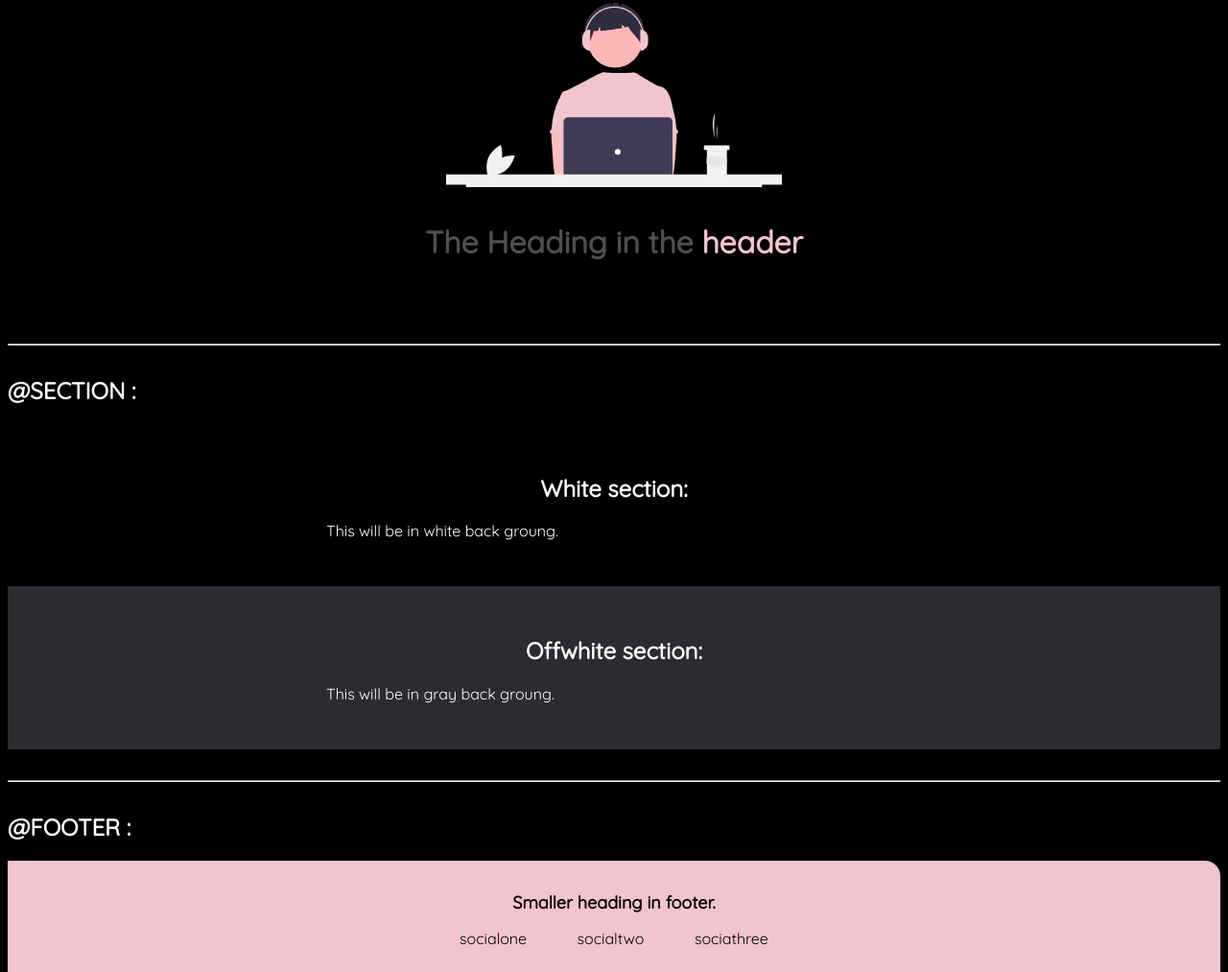
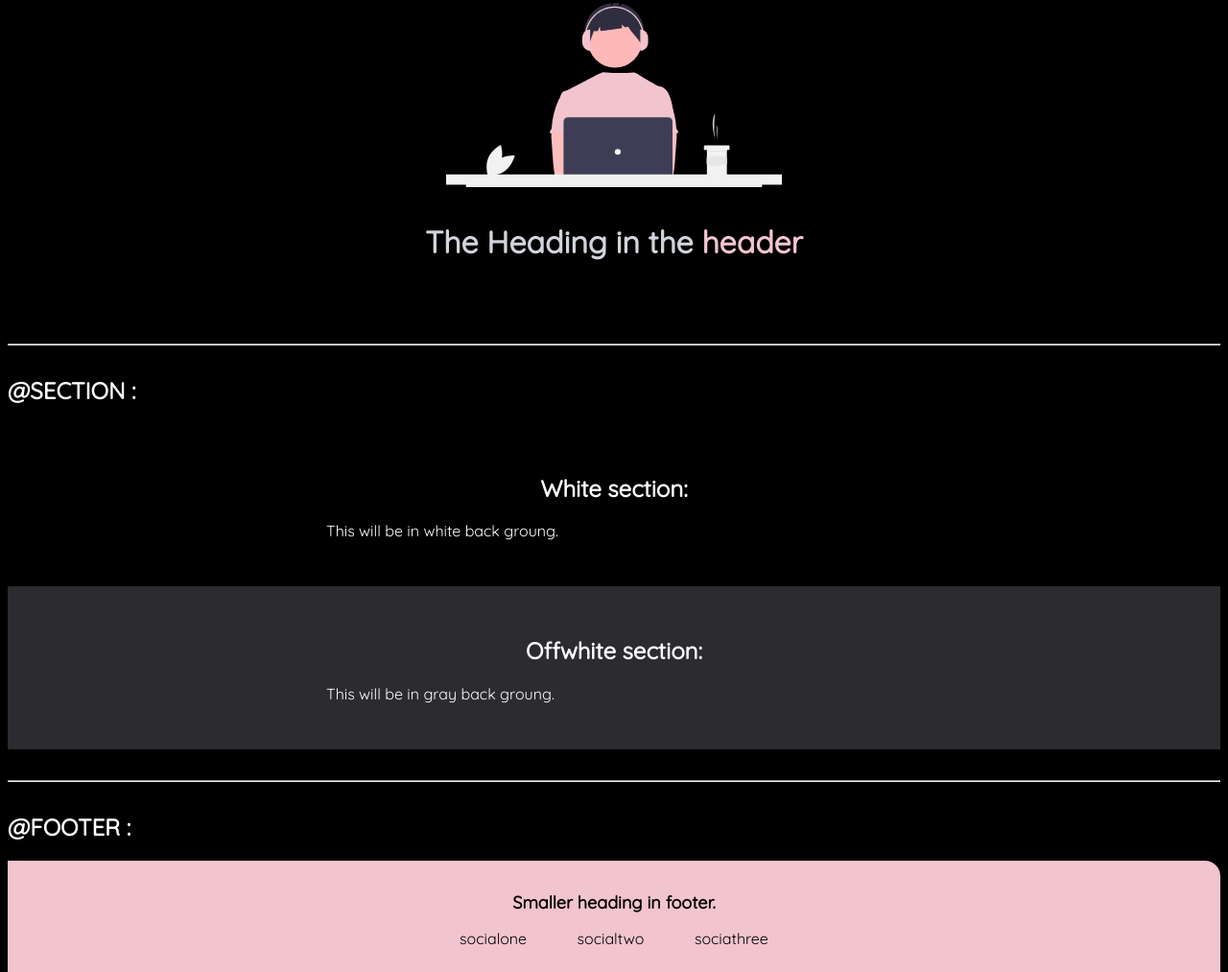
Before and after one commit to faisal-kursheedali/neogcamp-lesson-3, a plain HTML site: page index.html in a window 1280 px wide. Shown: the part 1622-2635 px from the top of the page at 96% size. Drawn offline with Linux system fonts and the light colour scheme; a web font is replaced by a local one.

Commit message:
style: Changed the text color.
Changed the text color in header section for clear view.

```diff
--- a/index.css
+++ b/index.css
@@ -88,7 +88,7 @@ hr{
 .hero .hero-heading{
     padding-top: 1rem;
     font-weight: bold;
-    color:#4f4f51;
+    color:#D1D5DB;
     text-align: center;
 }
 .hero .heading-inverted{
```
Also changed, not shown: lib/component.html (added).
